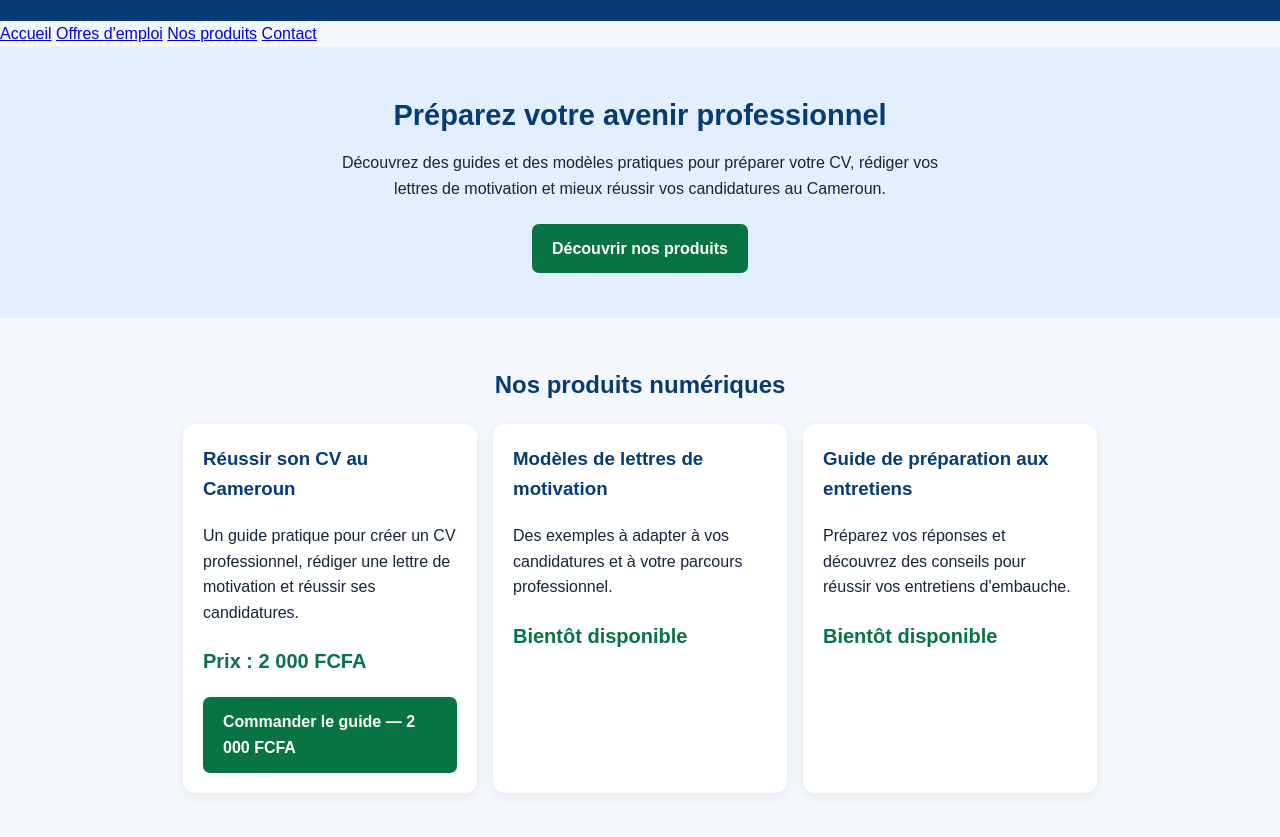
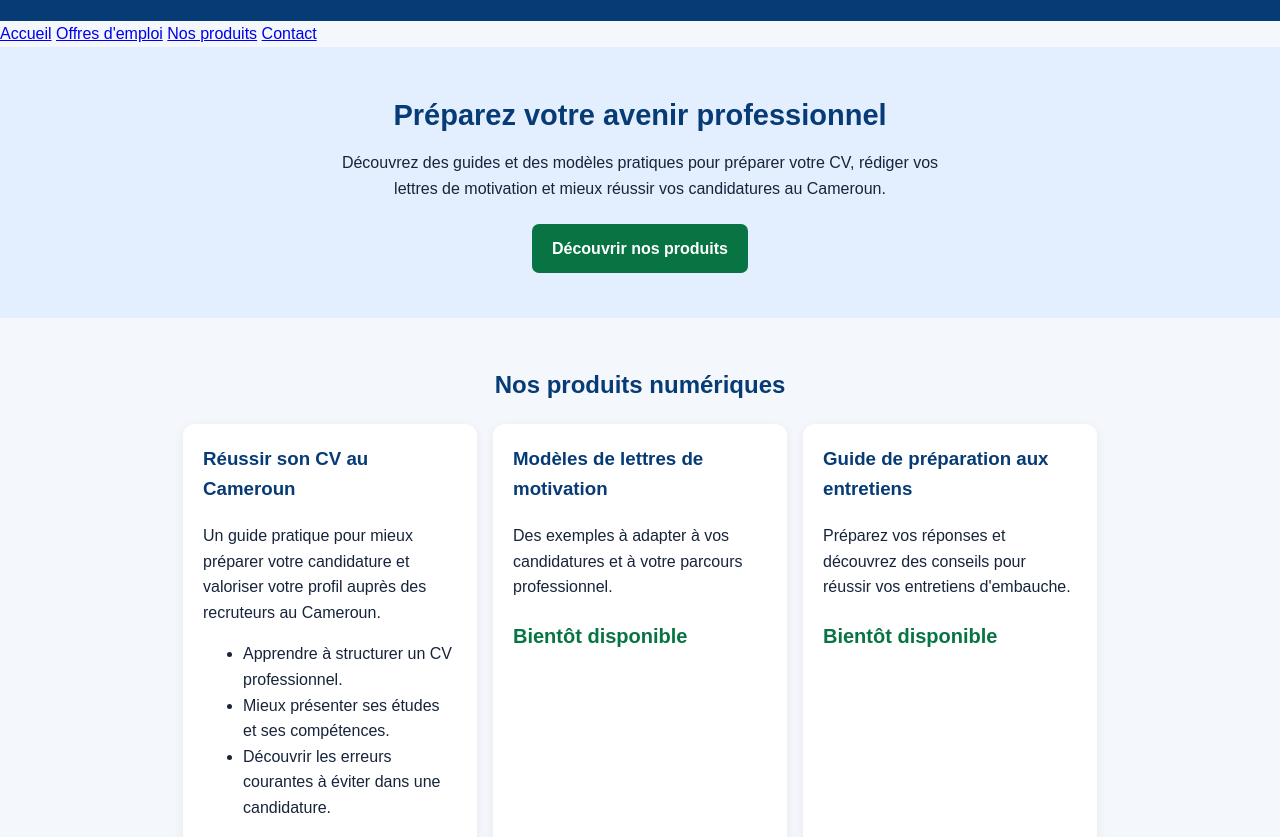
Before and after one commit to tchouamkamtchouamkam-svg/Emploi-pro-cameroun, a plain HTML site: page index.html in a window 1280 px wide. Shown: the part 105-942 px from the top of the page. Drawn offline with Linux system fonts and the light colour scheme.

Commit message:
Update index.html

```diff
--- a/index.html
+++ b/index.html
@@ -46,8 +46,17 @@ footer a{color:#fff}
 <h2>Nos produits numériques</h2>
 <div class="cards">
 <div class="card"><h3>Réussir son CV au Cameroun</h3>
-<p>Un guide pratique pour créer un CV professionnel, rédiger une lettre de motivation et réussir ses candidatures.</p>
+
+<p>Un guide pratique pour mieux préparer votre candidature et valoriser votre profil auprès des recruteurs au Cameroun.</p>
+
+<ul>
+  <li>Apprendre à structurer un CV professionnel.</li>
+  <li>Mieux présenter ses études et ses compétences.</li>
+  <li>Découvrir les erreurs courantes à éviter dans une candidature.</li>
+</ul>
+
 <p class="price">Prix : 2 000 FCFA</p>
+
 
 <a class="btn" href="#commande">Commander le guide — 2 000 FCFA</a>
 
```
